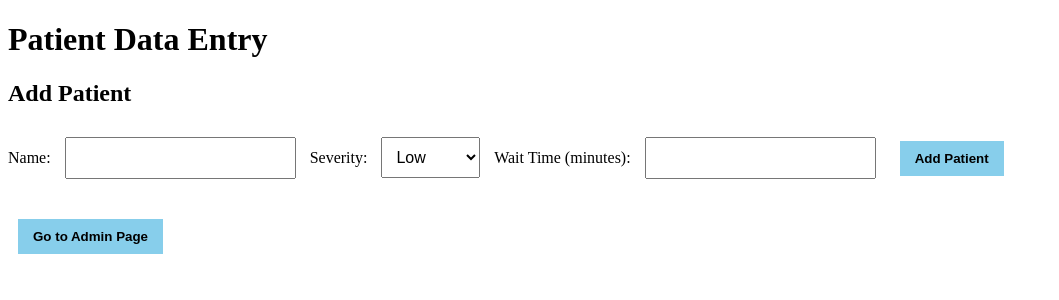
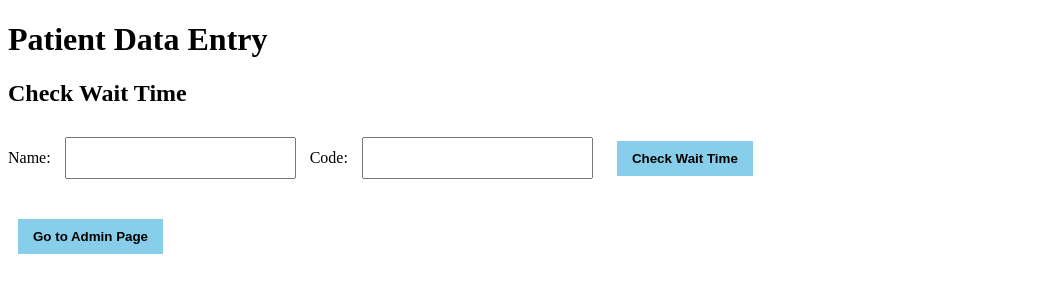
Before and after one commit to kyu065/CSI3140_A4, a PHP site: page /client.php in a window 1280 px wide. Shown: the top 300 px of the page, without its empty margins (0-1059 px from the left). Run offline with PHP 8.4, Linux system fonts and the light colour scheme; some libraries are stand-ins or nearby versions.

Commit message:
Changing core funciton of client.php page and adidng code variable as needed.  Added better steps to the readme

```diff
--- a/client.php
+++ b/client.php
@@ -1,8 +1,7 @@
 <?php
 if ($_SERVER["REQUEST_METHOD"] == "POST") {
     $name = htmlspecialchars($_POST["name"]);
-    $severity = htmlspecialchars($_POST["severity"]);
-    $waitTime = htmlspecialchars($_POST["waitTime"]);
+    $code = htmlspecialchars($_POST["code"]);
 
     // Connect to PostgreSQL
     $dsn = 'pgsql:host=localhost;dbname=clientdb';
@@ -12,17 +11,22 @@ if ($_SERVER["REQUEST_METHOD"] == "POST") {
     try {
         $pdo = new PDO($dsn, $username, $password);
     } catch (PDOException $e) {
-        echo 'Connection failed: ' . $e->getMessage();
+        echo json_encode(['error' => $e->getMessage()]);
         exit();
     }
 
-    // Inserts the patient data into the database
-    $sql = 'INSERT INTO patients (name, severity, wait_time) VALUES (?, ?, ?)';
+    // Fetch patient data
+    $sql = 'SELECT wait_time FROM patients WHERE name = ? AND code = ?';
     $stmt = $pdo->prepare($sql);
-    $stmt->execute([$name, $severity, $waitTime]);
+    $stmt->execute([$name, $code]);
+    $result = $stmt->fetch(PDO::FETCH_ASSOC);
 
-    header("Location: client.php"); // Redirects to client page
-    exit();
+    if ($result) {
+        $waitTime = $result['wait_time'];
+        echo "<script>alert('Your approximate wait time is: $waitTime minutes');</script>";
+    } else {
+        echo "<script>alert('Wrong input. Please check your name and code.');</script>";
+    }
 }
 ?>
 
@@ -36,19 +40,13 @@ if ($_SERVER["REQUEST_METHOD"] == "POST") {
 </head>
 <body>
     <h1>Patient Data Entry</h1>
-    <h2>Add Patient</h2>
+    <h2>Check Wait Time</h2>
     <form method="POST" action="">
         <label for="name">Name:</label>
         <input type="text" id="name" name="name" required>
-        <label for="severity">Severity:</label>
-        <select id="severity" name="severity" required>
-            <option value="low">Low</option>
-            <option value="medium">Medium</option>
-            <option value="high">High</option>
-        </select>
-        <label for="waitTime">Wait Time (minutes):</label>
-        <input type="number" id="waitTime" name="waitTime" required>
-        <button type="submit" name="add">Add Patient</button>
+        <label for="code">Code:</label>
+        <input type="text" id="code" name="code" maxlength="3" required> <!-- New field -->
+        <button type="submit" name="check">Check Wait Time</button>
     </form>
 
     <button id="goToAdminPage">Go to Admin Page</button>
--- a/scripts.js
+++ b/scripts.js
@@ -1,5 +1,5 @@
 document.addEventListener("DOMContentLoaded", () => {
-    // event listener for client page button
+    // Event listener for client page button
     const goToAdminPageButton = document.getElementById("goToAdminPage");
     if (goToAdminPageButton) {
         goToAdminPageButton.addEventListener("click", () => {
@@ -28,6 +28,7 @@ document.addEventListener("DOMContentLoaded", () => {
                         <td>${patient.name}</td>
                         <td>${patient.severity}</td>
                         <td>${patient.wait_time}</td>
+                        <td>${patient.code}</td>
                         <td>
                             <form method="POST" action="">
                                 <input type="hidden" name="id" value="${patient.id}">
```
Also changed, not shown: database.sql (+8 -0 lines), index.php (+27 -5 lines), README.md, add_patient.php (line endings or trailing spaces), delete_patient.php (line endings or trailing spaces), get_patients.php (line endings or trailing spaces), 1 other file.
